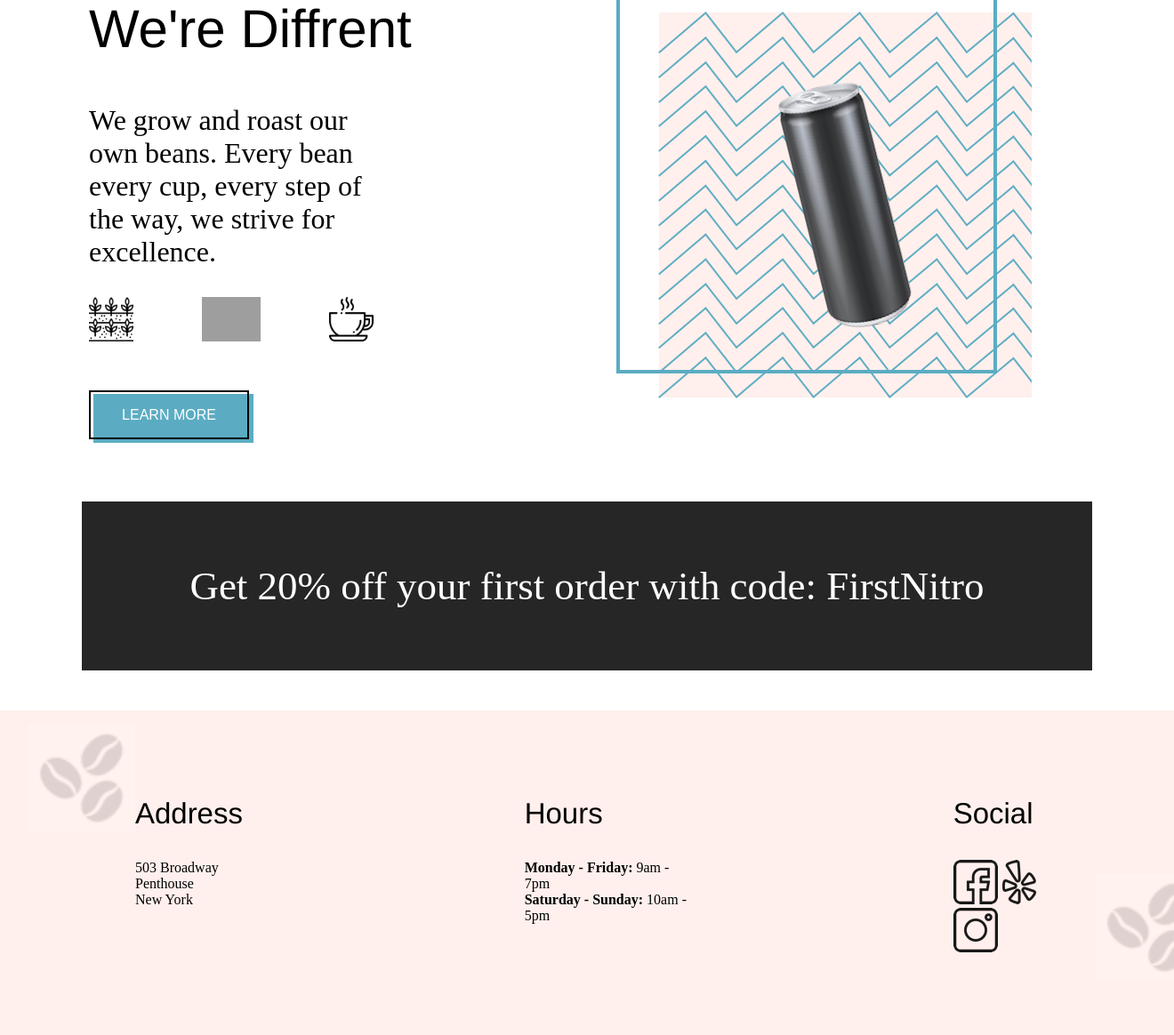
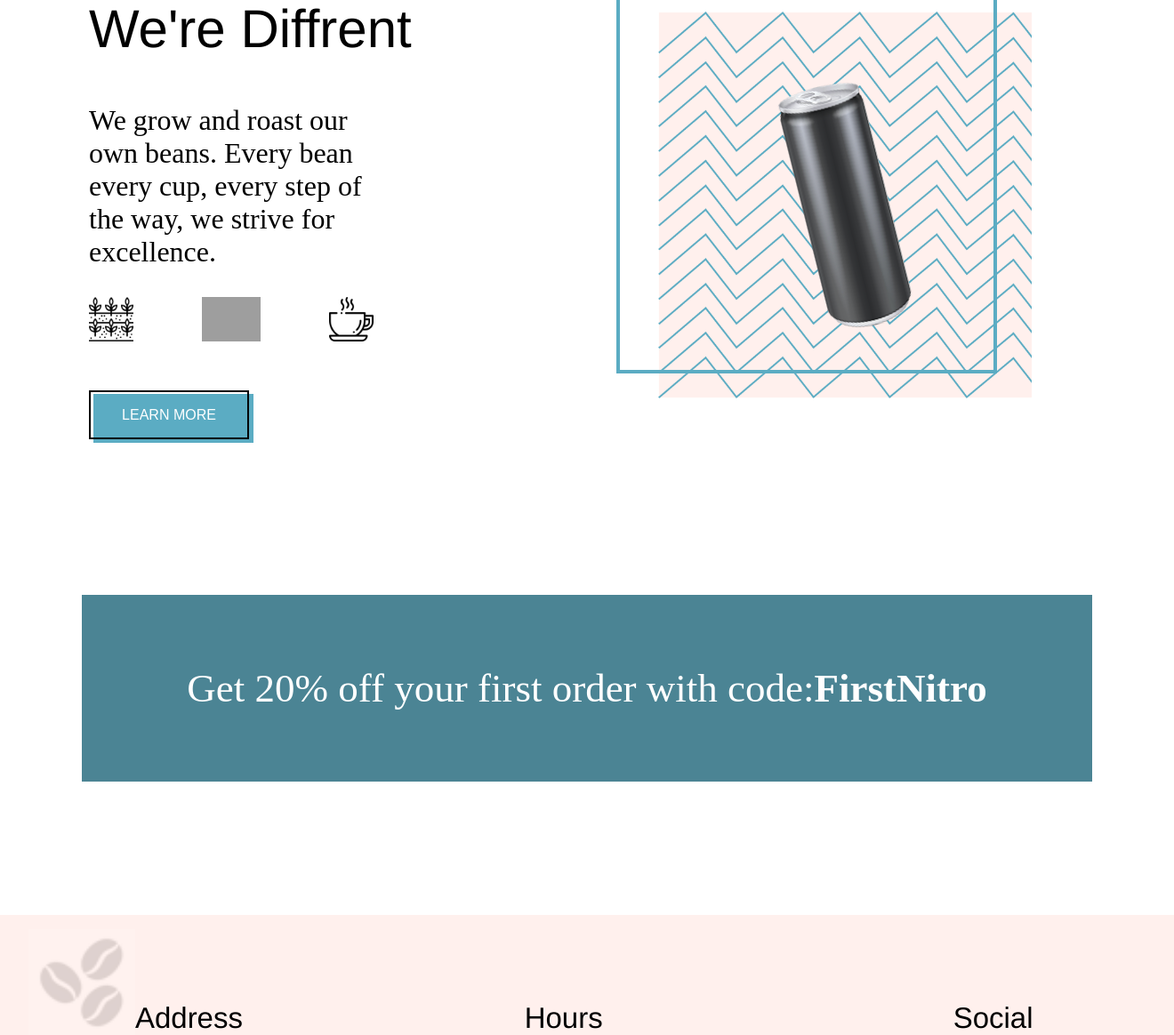
Before and after one commit to zdsd0019/Coffee-Shop-SAAS, a PHP site: page /index.html in a window 1320 px wide; the page is wider, and only the part inside the window is pictured. Shown: the part 1667-2831 px from the top of that part at 89% size. Before the commit the page ends 2759 px from the top of that part, so only its background shows below. Run offline with PHP 8.4, Linux system fonts and the light colour scheme; style sheets or scripts are compiled from the project's sources; grey boxes are pictures that could not be loaded.

Commit message:
final touch

```diff
--- a/Styles/scss/index.css
+++ b/Styles/scss/index.css
@@ -9,32 +9,6 @@
   -webkit-box-direction: normal;
       -ms-flex-direction: column;
           flex-direction: column;
-}
-
-.discount-banner {
-  width: 71.06rem;
-  height: 11.88rem;
-  background-color: rgba(0, 0, 0, 0.85);
-  color: white;
-  font-size: 2.81rem;
-  display: -webkit-box;
-  display: -ms-flexbox;
-  display: flex;
-  -webkit-box-align: center;
-      -ms-flex-align: center;
-          align-items: center;
-  -webkit-box-pack: center;
-      -ms-flex-pack: center;
-          justify-content: center;
-}
-
-.discount-banner-container {
-  display: -webkit-box;
-  display: -ms-flexbox;
-  display: flex;
-  -webkit-box-pack: center;
-      -ms-flex-pack: center;
-          justify-content: center;
 }
 
 .discount-container {
@@ -49,6 +23,78 @@
   display: -ms-flexbox;
   display: flex;
   padding-top: 3rem;
+}
+
+.banner {
+  background-color: white;
+  width: 71.06rem;
+  height: 11.88rem;
+  text-align: center;
+  max-width: 71.063rem;
+  background-color: rgba(0, 0, 0, 0.85);
+  font-size: 2.813rem;
+  color: #FFF;
+  margin-left: auto;
+  margin-right: auto;
+  padding-top: 10px;
+  padding-bottom: 10px;
+  margin-top: 150px;
+  margin-bottom: 150px;
+  -webkit-animation-name: discount;
+          animation-name: discount;
+  -webkit-animation-duration: 2s;
+          animation-duration: 2s;
+  -webkit-animation-iteration-count: infinite;
+          animation-iteration-count: infinite;
+  display: -webkit-box;
+  display: -ms-flexbox;
+  display: flex;
+  -webkit-box-align: center;
+      -ms-flex-align: center;
+          align-items: center;
+  -webkit-box-pack: center;
+      -ms-flex-pack: center;
+          justify-content: center;
+}
+
+.banner .strong {
+  font-weight: bold;
+}
+
+@-webkit-keyframes discount {
+  0% {
+    background-color: rgba(0, 0, 0, 0.85);
+  }
+  25% {
+    background-color: #5BACC3;
+  }
+  50% {
+    background-color: rgba(0, 0, 0, 0.85);
+  }
+  75% {
+    background-color: #5BACC3;
+  }
+  100% {
+    background-color: rgba(0, 0, 0, 0.85) d;
+  }
+}
+
+@keyframes discount {
+  0% {
+    background-color: rgba(0, 0, 0, 0.85);
+  }
+  25% {
+    background-color: #5BACC3;
+  }
+  50% {
+    background-color: rgba(0, 0, 0, 0.85);
+  }
+  75% {
+    background-color: #5BACC3;
+  }
+  100% {
+    background-color: rgba(0, 0, 0, 0.85) d;
+  }
 }
 
 .product {
--- a/Styles/scss/index.scss
+++ b/Styles/scss/index.scss
@@ -3,21 +3,39 @@
     justify-content: center;
     flex-direction: column;
 
-    &-banner{
-        width: 71.06rem;
-        height: 11.88rem;
-        background-color: rgba(0, 0, 0, 0.85);
-        color: white;
-        font-size: 2.81rem;
-        display: flex;
-        align-items: center;
-        justify-content: center;
 
-        &-container{
-            display: flex;
-            justify-content: center;
-        }
-    }
+    // &-banner{
+
+    //     background-color: rgba(0, 0, 0, 0.85);
+    //     color: white;
+    //     font-size: 2.81rem;
+    //     display: flex;
+    //     align-items: center;
+    //     justify-content: center;
+
+    //     &-container{
+    //         display: flex;
+    //         justify-content: center;
+    //     }
+    //     @keyframes discount {
+    //         0% {
+    //             background-color: rgba(0, 0, 0, 0.85);
+    //         }
+    //         25% {
+    //             background-color: #5BACC3;
+    //         }
+    //         50% {
+    //             background-color: rgba(0, 0, 0, 0.85);
+    //         }
+    //         75% {
+    //             background-color: #5BACC3;
+    //         }
+    //         100% {
+    //             background-color: rgba(0, 0, 0, 0.85)d;
+    //         }
+    //     }
+    // }
+
 
     &-container{
         align-self: center;
@@ -27,6 +45,50 @@
     &-align{
         display: flex;
         padding-top: 3rem;
+    }
+}
+
+.banner {
+    background-color: white;
+    width: 71.06rem;
+    height: 11.88rem;
+    text-align: center;
+    max-width: 71.063rem;
+    background-color: rgba(0, 0, 0, 0.85);
+    font-size: 2.813rem;
+    color: #FFF;
+    margin-left: auto;
+    margin-right: auto;
+    padding-top: 10px;
+    padding-bottom: 10px;
+    margin-top: 150px;
+    margin-bottom: 150px;
+    animation-name: discount;
+    animation-duration: 2s;
+    animation-iteration-count: infinite;
+    display: flex;
+    align-items: center;
+    justify-content: center;
+    .strong {
+        font-weight: bold;
+    }
+}
+
+@keyframes discount {
+    0% {
+        background-color: rgba(0, 0, 0, 0.85);
+    }
+    25% {
+        background-color: #5BACC3;
+    }
+    50% {
+        background-color: rgba(0, 0, 0, 0.85);
+    }
+    75% {
+        background-color: #5BACC3;
+    }
+    100% {
+        background-color: rgba(0, 0, 0, 0.85)d;
     }
 }
 
@@ -122,35 +184,6 @@
         margin: auto;
         position: absolute;
         background-color: #5bacc3;
-
-        // &-viewall{
-        //     width: 180px;
-        //     height: 55px;
-        //     left: 5px;
-        //     bottom: -59px;
-        //     z-index: 2;
-        //     margin: auto;
-        //     position: absolute;
-        //     background-color: #5bacc3;
-        // }
-
-        // &-shopnow {
-        //     width: 10.5rem;
-        //     height: 2.5rem;
-        //     outline: 0.125rem solid black;
-        //     outline-offset: 0.31rem;
-        //     position: relative;
-        //     // right: 11.4rem;
-        // }
-
-        // &-learnmore {
-        //     width: 10.5rem;
-        //     height: 2.5rem;
-        //     outline: 0.125rem solid black;
-        //     outline-offset: 0.31rem;
-        //     position: relative;
-        //     // right: 11.4rem;
-        // }
     }
 }
 
@@ -205,7 +238,6 @@
         position: absolute;
         transform: rotate3d(0,0,1,0deg);
         perspective: 100px;
-        // padding-left: 120px;
         z-index: 10;
         &:hover {
             transform: rotate3d(0,0,1,360deg);
--- a/index.html
+++ b/index.html
@@ -123,9 +123,10 @@
             <span class="icons-container-outline"></span>
         </section>
     </section>
-        <section class="discount-banner-container">
+        <!-- <section class="discount-banner-container discount">
             <p class="discount-banner">Get 20% off your first order with code: FirstNitro</p>
-        </section>
+        </section> -->
+        <p class="banner banner--modification">Get 20% off your first order with code: <span class="strong">FirstNitro </span></p>
     </section>
     <footer class="footer product-card-one">
         <div class="footer-image-left">
```
Also changed, not shown: 1 other file.
